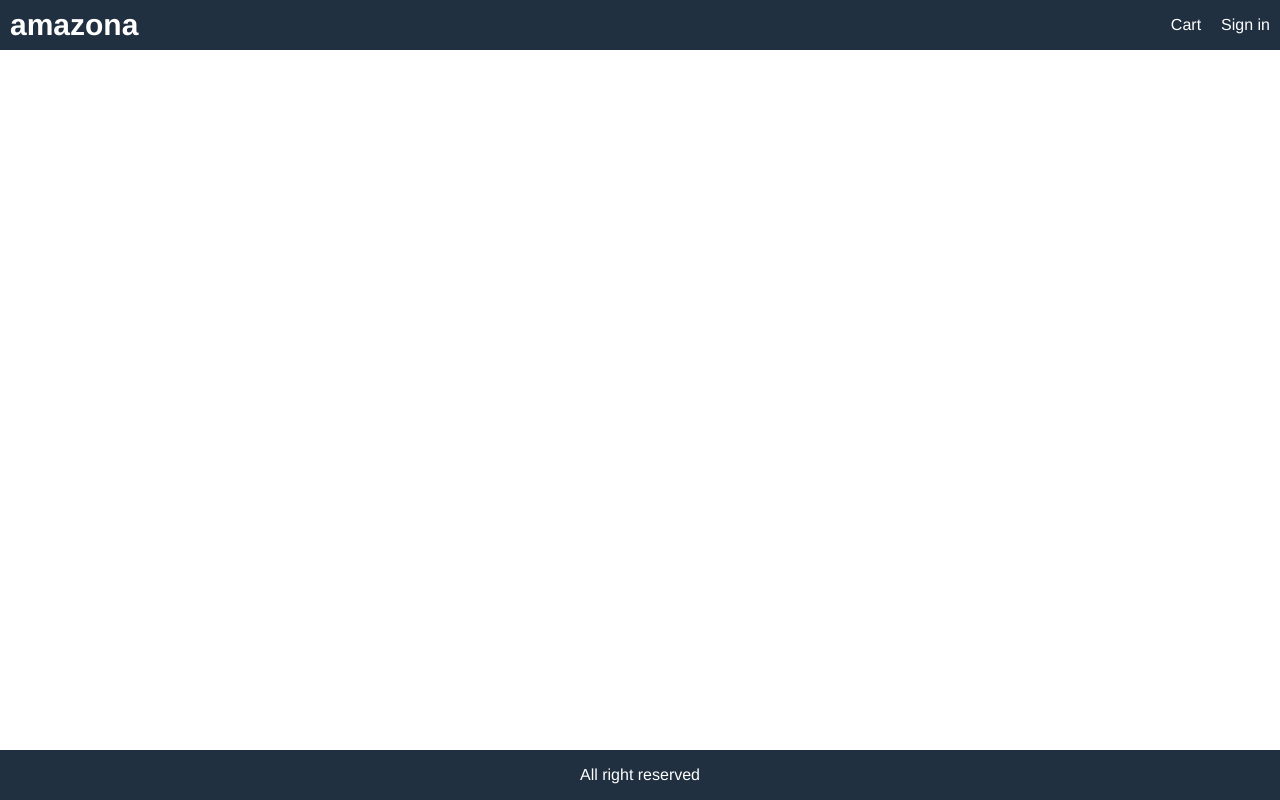
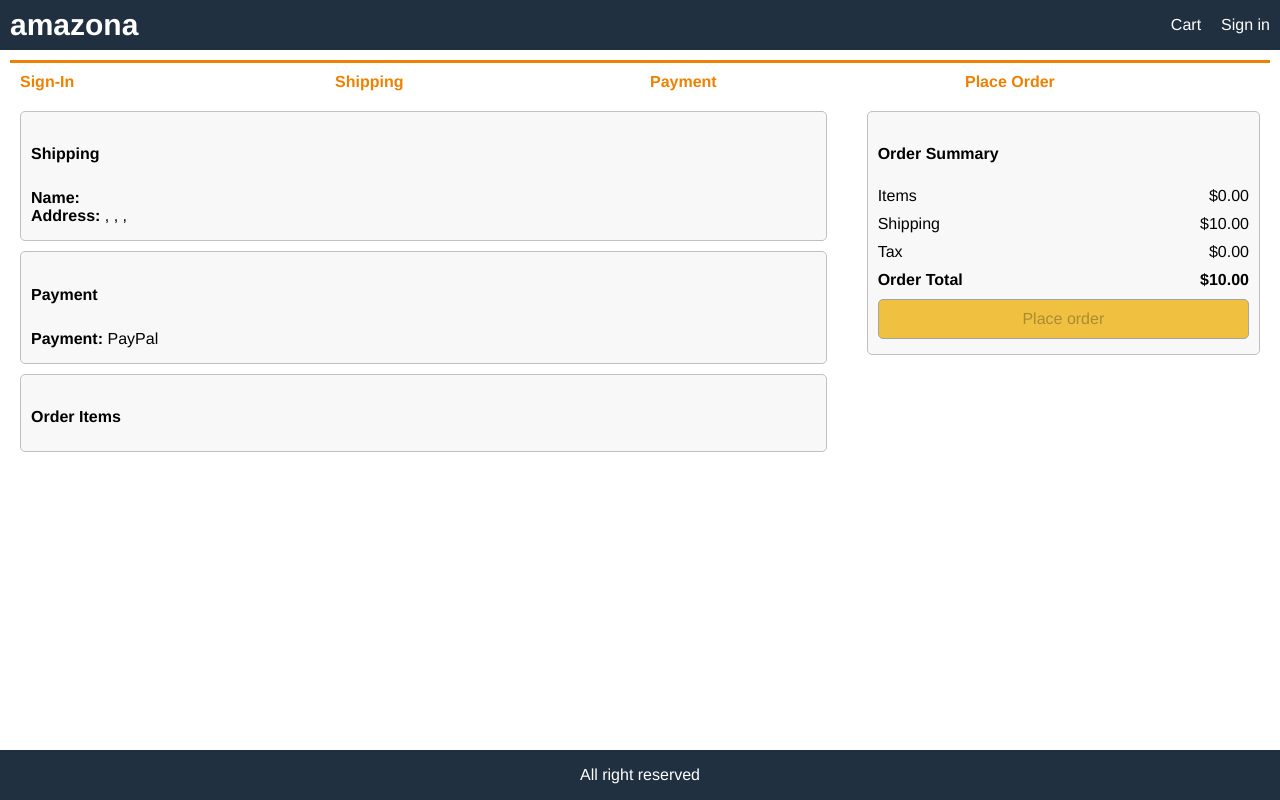
Before and after one commit to selenegabriela/amazona-app, a React (Create React App) app in the folder frontend/: page /placeorder in a window 1280 px wide. Built offline with nearby package versions, Linux system fonts and the light colour scheme.

Commit message:
Design Place Order Screen

```diff
--- a/frontend/src/App.js
+++ b/frontend/src/App.js
@@ -9,6 +9,7 @@
 import RegisterScreen from './screens/RegisterScreen.jsx';
 import ShippingAddressScreen from './screens/ShippingAddressScreen';
 import PaymentMethodScreen from './screens/PaymentMethodsScreen.jsx';
+import PlaceOrderScreen from './screens/PlaceOrderScreen.jsx';
 
 function App() {
   const cartItems = useSelector(state => state.cart.cartItems);
@@ -56,6 +57,7 @@
                   <Route exact path='/register' element={<RegisterScreen />} />
                   <Route exact path='/shipping' element={<ShippingAddressScreen />} />
                   <Route exact path='/payment' element={<PaymentMethodScreen />} />
+                  <Route exact path='/placeorder' element={<PlaceOrderScreen />} />
                   <Route exact path='/cart/:id' element={<CartScreen />} />
                   <Route exact path='/cart/' element={<CartScreen />} />
                 </Routes>
--- a/frontend/src/reducers/cartReducers.js
+++ b/frontend/src/reducers/cartReducers.js
@@ -16,7 +16,7 @@
         case CART_REMOVE_ITEM:
             return {...state, cartItems: state.cartItems.filter(item => item.product !== action.payload)};
         case CART_SAVE_SHIPPING_ADDRESS:
-            return {...state, shipping: action.payload}
+            return {...state, shippingAddress: action.payload}
         case CART_SAVE_PAYMENT_METHOD:
             return {...state, paymentMethod: action.payload}
         default:
--- /dev/null
+++ b/frontend/src/screens/PlaceOrderScreen.jsx
@@ -0,0 +1,119 @@
+import React, { useEffect } from 'react';
+import CheckoutSteps from '../components/CheckoutSteps';
+import { useSelector } from 'react-redux';
+import { Link, useNavigate } from 'react-router-dom';
+
+
+
+const PlaceOrderScreen = () => {
+    const navigate = useNavigate();
+    const cart = useSelector(state => state.cart);
+
+    const toPrice = num => Number(num.toFixed(2));
+    cart.itemsPrice = toPrice(cart.cartItems.reduce((a, c) => a + (c.price * c.qty), 0));
+    cart.shippingPrice = cart.itemsPrice > 100 ? toPrice(0) : toPrice(10);
+    cart.taxPrice = toPrice(0.15 * cart.itemsPrice);
+    cart.totalPrice = cart.itemsPrice + cart.shippingPrice + cart.taxPrice;
+
+    const placeOrderHandler = () => {
+
+    }
+
+    useEffect(() => {
+        if(!cart.paymentMethod){
+            navigate('/payment');
+        }
+    })
+    return(
+        <div>
+            <CheckoutSteps step1 step2 step3 step4></CheckoutSteps>
+            <div className="row top">
+                <div className="col-2">
+                    <ul>
+                        <li>
+                            <div className="card card-body">
+                                <h2>Shipping</h2>
+                                <p>
+                                    <strong>Name:</strong> {cart.shippingAddress.fullName} <br/>
+                                    <strong>Address: </strong> {cart.shippingAddress.address}, {cart.shippingAddress.city}, {cart.shippingAddress.postalCode}, {cart.shippingAddress.country}
+                                </p>
+                            </div>
+                        </li>
+                        <li>
+                            <div className="card card-body">
+                                <h2>Payment</h2>
+                                <p>
+                                    <strong>Payment:</strong> {cart.paymentMethod}
+                                </p>
+                            </div>
+                        </li>
+                        <li>
+                            <div className="card card-body">
+                                <h2>Order Items</h2>
+                                <ul>
+                        {cart.cartItems.map(item => {
+                            return <li key={item.product}>
+                                <div className="row">
+                                    <div>
+                                        <img src={item.image} alt={item.name} className='small'/>
+                                    </div>
+                                    <div className="min-30">
+                                        <Link to={`/product/${item.product}`}>{item.name}</Link>
+                                    </div>
+                                    <div>
+                                        {item.qty} x ${item.price} = ${item.qty * item.price}
+                                    </div>
+                                </div>
+                            </li>
+                        })}
+                    </ul>
+                            </div>
+                        </li>
+                    </ul>
+                </div>
+                <div className="col-1">
+                        <div className="card card-body">
+                            <ul>
+                                <li>
+                                    <h2>Order Summary</h2>
+                                </li>
+                                <li>
+                                    <div className="row">
+                                        <div>Items</div>
+                                        <div>${cart.itemsPrice.toFixed(2)}</div>
+                                    </div>
+                                </li>
+                                <li>
+                                    <div className="row">
+                                        <div>Shipping</div>
+                                        <div>${cart.shippingPrice.toFixed(2)}</div>
+                                    </div>
+                                </li>
+                                <li>
+                                    <div className="row">
+                                        <div>Tax</div>
+                                        <div>${cart.taxPrice.toFixed(2)}</div>
+                                    </div>
+                                </li>
+                                <li>
+                                    <div className="row">
+                                        <div>
+                                            <strong>Order Total</strong>
+                                        </div>
+                                        <div>
+                                            <strong>${cart.totalPrice.toFixed(2)}</strong>
+                                        </div>
+                                    </div>
+                                </li>
+                                <li>
+                                    <button type='button' className="primary block" disabled ={cart.cartItems.length === 0}onClick={placeOrderHandler}>Place order</button>
+                                </li>
+                            </ul>
+                        </div>
+                </div>
+            </div>
+        </div>
+    )
+}
+
+export default PlaceOrderScreen;
```
